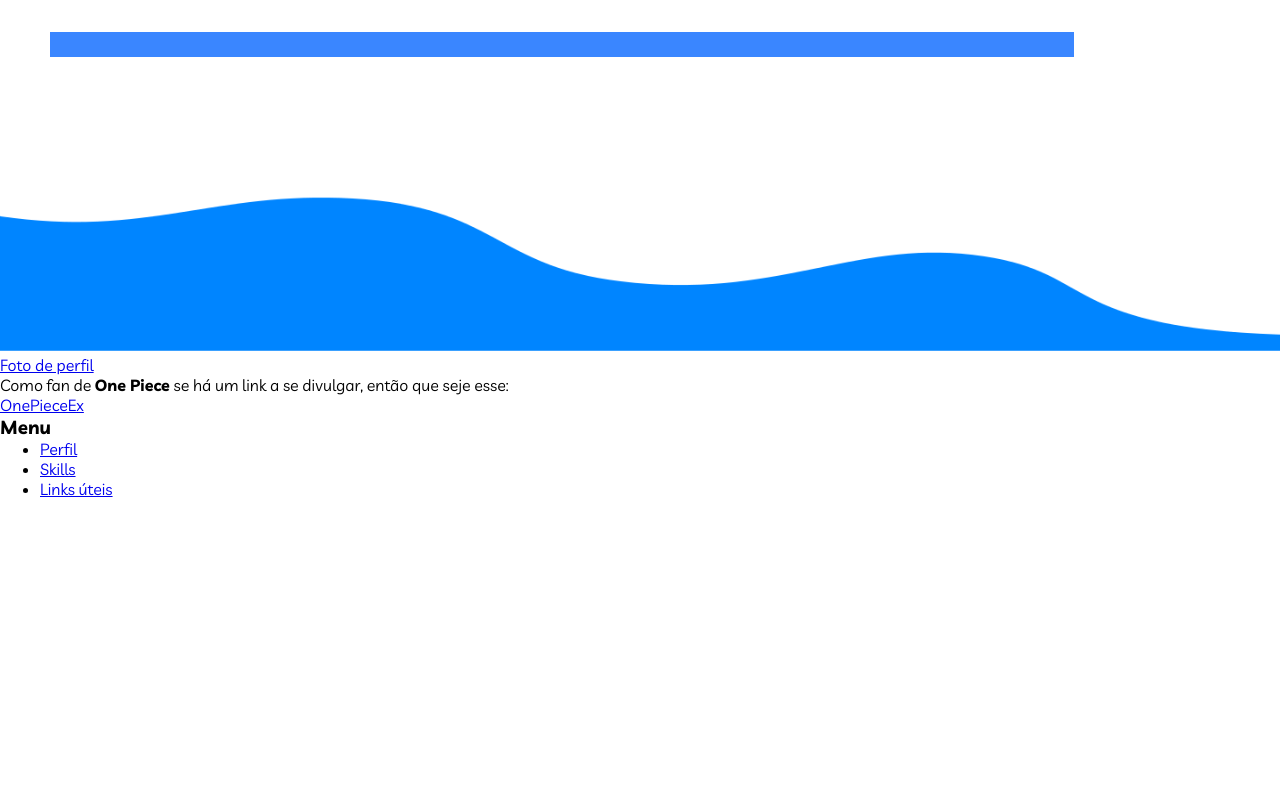
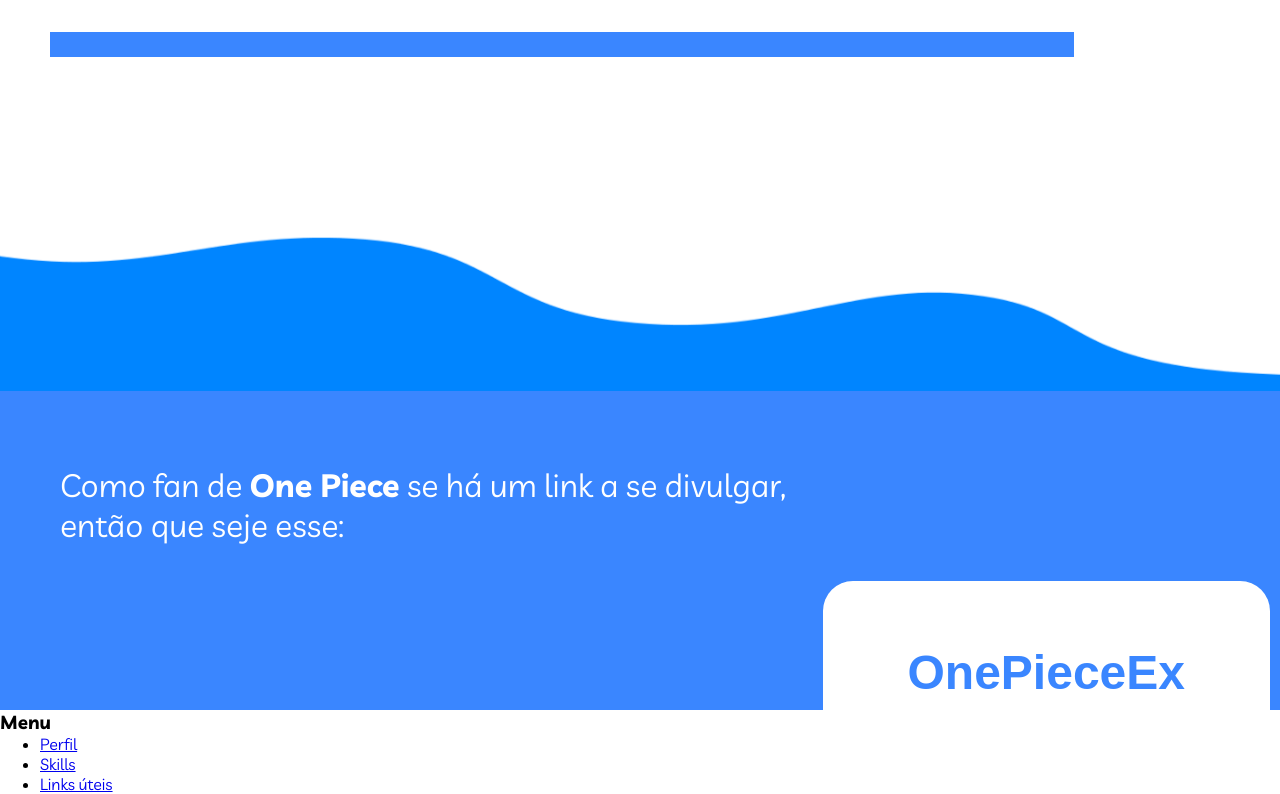
Before and after one commit to iDallek/idallek.github.io, a plain HTML site: page index.html in a window 1280 px wide. Shown: the part 1813-2607 px from the top of the page. Before the commit the page ends 2312 px from the top, so only its background shows below. Drawn offline with Linux system fonts and the light colour scheme.

Commit message:
Secao 3 finalizada

```diff
--- a/index.html
+++ b/index.html
@@ -69,13 +69,24 @@
       <img src="Imagens/wave.png" alt="">
     </div>
 
-    <div class="section-3 page-width">
+    <div class="section-3 clearfix">
+      <div class="recommendation-website page-width">
+        <div class="recommendation-text">
+          <p>Como fan de <strong>One Piece</strong> se há um link a se divulgar, então que seje esse:</p>
+
+        </div>
+
+        <div class="recommendation-link">
+          <a class="buttun" href="https://onepieceex.net/">OnePieceEx</a>
+
+        </div>
+
+      </div>
+      <!--
       <a class="buttun" href="Imagens/FotoPerfil.jpg">Foto de perfil</a>
       <br>
+      --->
 
-      <p class="opex-merchan-text">Como fan de <strong>One Piece</strong> se há um link a se divulgar, então que seje esse:</p>
-
-      <a class="buttun" href="https://onepieceex.net/">OnePieceEx</a>
 
     </div>
 
--- a/style.css
+++ b/style.css
@@ -133,8 +133,53 @@
     }
 
     .wave2 img{
-      margin-top: 50px;
+      margin-top: 90px;
       width: 100%;
       filter: saturate(2.5);
       transform: rotate(180deg);
     }
+
+    .section-3 {
+      background-color: #3a86ff;
+      margin-top:-10px;
+      padding: 10px;
+    }
+
+    .recommendation-link {
+      float: right;
+      margin-top: 100px
+    }
+
+    .section-3 .buttun {
+      padding: 65px 85px;
+      background-color: #fff;
+      border-radius: 30px;
+      margin-top: 0;
+    }
+
+    .section-3 .buttun:hover {
+      background-color: rgb(233, 233, 233)
+    }
+
+    .section-3 a {
+      font-family: Arial, Helvetica, sans-serif;
+      text-decoration: none;
+      font-size: 3em;
+      font-weight: 900;
+      color: #3a86ff;
+    }
+
+    .recommendation-website {
+      height: 300px
+    }
+
+    .recommendation-text{
+      float: left;
+      margin: 70px 0 0 50px;
+      max-width: 800px;
+    }
+
+    .recommendation-text p {
+      font-size: 2em;
+      color: #fff;
+    }
```
